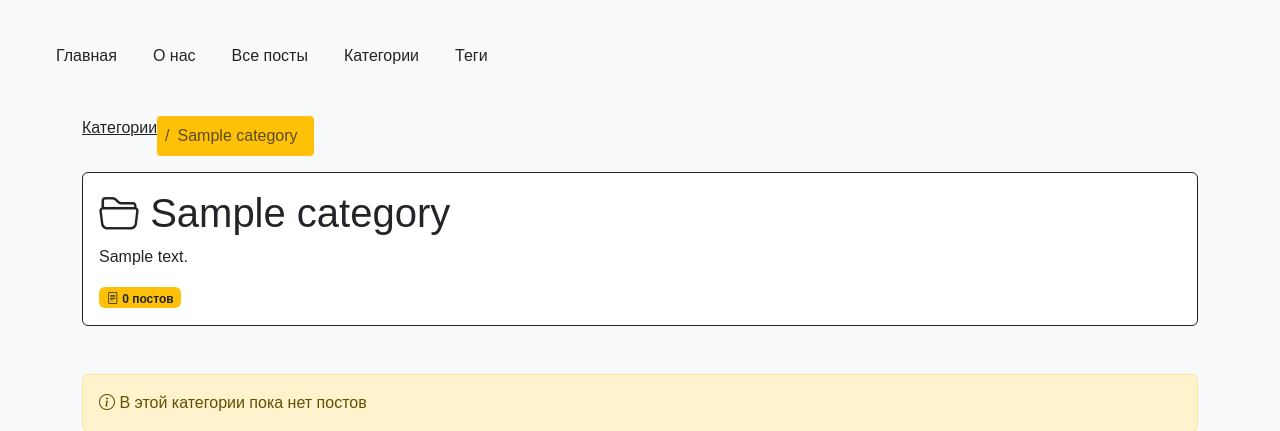
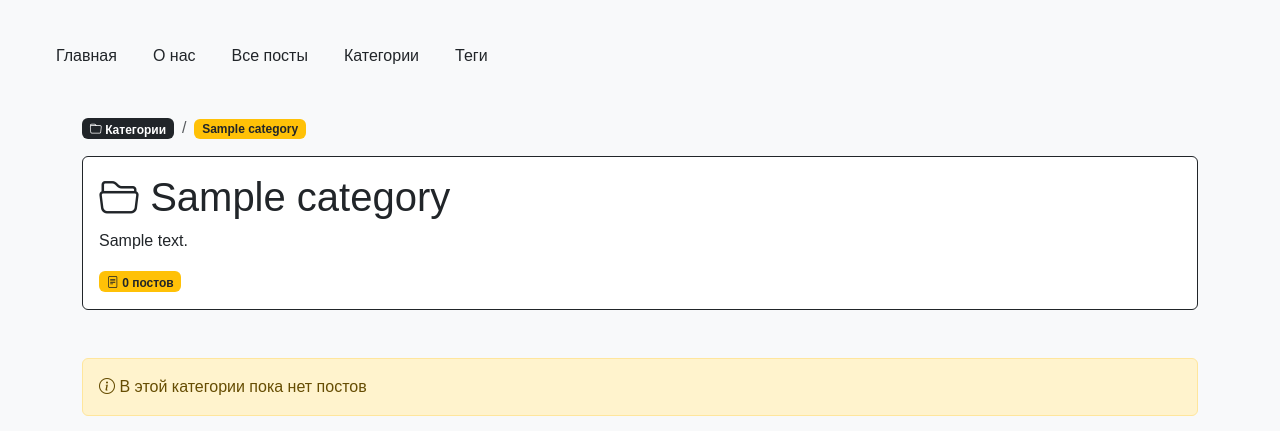
Before and after one commit to VladimirMonin/django_422, a Django app: a page that uses python_blog/templates/category_detail.html in a window 1280 px wide. Shown: the top 431 px of the page. Run offline with Django 5.2, Linux system fonts and the light colour scheme; tables that the repository leaves empty hold one stand-in row (values such as "Sample post"); data that the repository does not hold is empty.

Commit message:
templates: мелкие правки

```diff
--- a/python_blog/templates/category_detail.html
+++ b/python_blog/templates/category_detail.html
@@ -9,11 +9,18 @@
     <div class="row mb-4">
         <div class="col-12">
             <nav aria-label="breadcrumb">
-                <ol class="breadcrumb">
-                    <li class="breadcrumb-item"><a href="{% url 'blog:categories' %}" class="text-dark">Категории</a></li>
-                    <li class="breadcrumb-item active" aria-current="page">{{ category.name }}</li>
+                <ol class="breadcrumb d-flex align-items-center">
+                    <li class="breadcrumb-item">
+                        <a href="{% url 'blog:categories' %}" class="badge bg-dark text-white text-decoration-none">
+                            <i class="bi bi-folder"></i> Категории
+                        </a>
+                    </li>
+                    <li class="breadcrumb-item">
+                        <span class="badge bg-warning text-dark">{{ category.name }}</span>
+                    </li>
                 </ol>
             </nav>
+
             <div class="card border-dark mb-4">
                 <div class="card-body">
                     <h1 class="card-title text-dark">
--- a/python_blog/views.py
+++ b/python_blog/views.py
@@ -55,14 +55,15 @@ def catalog_categories(request):
 
 def category_detail(request, category_slug):
     category = Category.objects.get(slug=category_slug)
-    # Используем related_name="posts" для получения всех постов категории
     posts = category.posts.all()
     context = {
         "category": category,
         "posts": posts,
         "title": f"Категория: {category.name}",
+        "active_menu": "categories"  # Добавляем флаг активного меню
     }
     return render(request, "category_detail.html", context)
+
 
 
 def catalog_tags(request):
```
